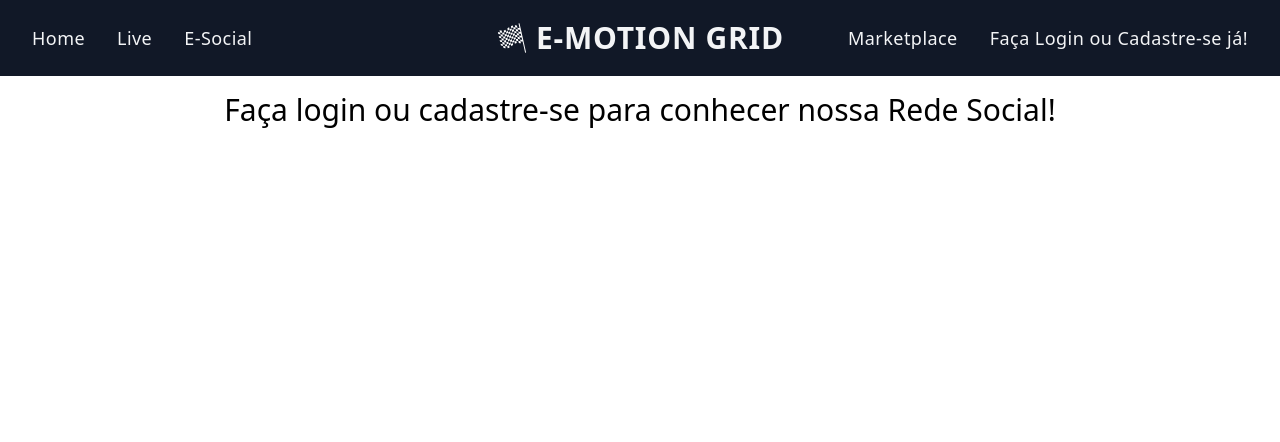
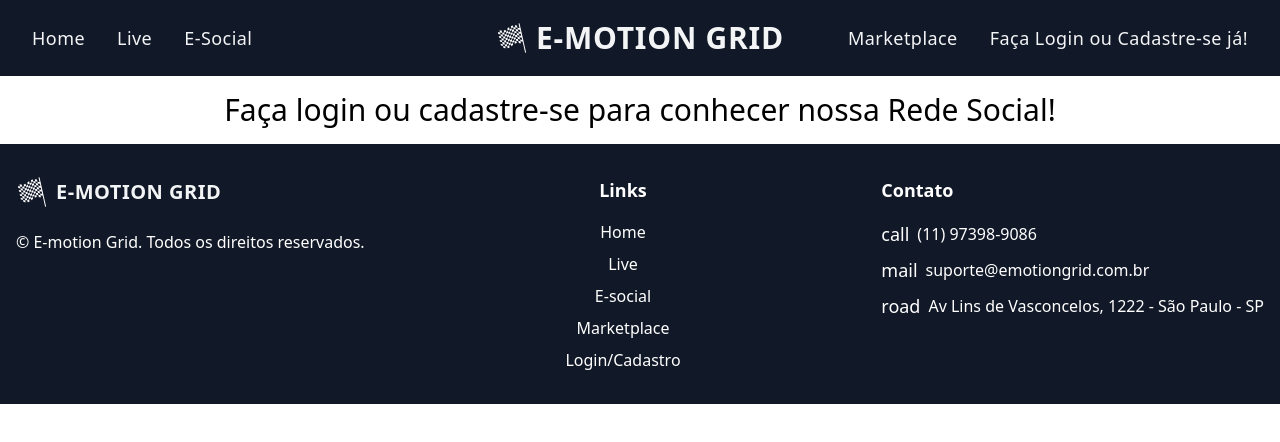
Before and after one commit to wendelldsant/prototipo-plataforma-mahindra, a React (Vite) app: page /social in a window 1280 px wide. Shown: the top 442 px of the page. Built offline with nearby package versions, Linux system fonts and the light colour scheme.

Commit message:
night-changes

```diff
--- a/src/App.jsx
+++ b/src/App.jsx
@@ -1,3 +1,4 @@
+import Footer from "./Componentes/Footer";
 import Header from "./Componentes/Header"
 import { Outlet } from 'react-router-dom';
 
@@ -7,6 +8,7 @@ function App() {
     <>
       <Header />
       <Outlet />
+      <Footer/>
     </>
   )
 }
--- a/src/Componentes/Carousel.jsx
+++ b/src/Componentes/Carousel.jsx
@@ -1,5 +1,6 @@
 import { useState } from "react";
 import { IoIosArrowForward, IoIosArrowBack } from "react-icons/io";
+import Buttons from "./Buttons";
 function Carousel() {
   const images = [
     'carro-azul-ia.png',
@@ -18,9 +19,9 @@ function Carousel() {
   };
 
   return (
-    <div className="relative w-full mx-auto overflow-hidden ">
+    <div className="relative w-full h-screen mx-auto overflow-hidden ">
       <div
-        className="flex w-full h-[100vh] transition-transform duration-1000 ease-in-out"
+        className="flex w-full h-full transition-transform duration-1000 ease-in-out"
         style={{
           transform: `translateX(-${currentIndex * 100}%)`,
         }}
--- /dev/null
+++ b/src/Componentes/Footer.jsx
@@ -0,0 +1,53 @@
+import React from 'react';
+import { Link } from 'react-router-dom';
+import { GiCheckeredFlag } from "react-icons/gi";
+
+
+export default function Footer(){
+  return (
+    <footer className="bg-gray-900 text-white py-8 w-full">
+      <div className="container mx-auto px-4">
+        <div className="flex flex-col md:flex-row justify-between">
+          <div className="mb-8 md:mb-0">
+                <Link to="/" aria-label="E-Motion Grid" title="E-Motion Grid" className="inline-flex items-center lg:mx-auto">
+                        <GiCheckeredFlag className="w-8 h-8 text-white" /> {/* Ícone da bandeira */}
+                        <span className="ml-2 text-xl font-bold tracking-wide text-gray-100 uppercase">
+                            E-Motion Grid
+                        </span>
+                </Link>
+            <div className="mt-4">
+              <p>&copy; E-motion Grid. Todos os direitos reservados.</p>
+            </div>
+          </div>
+
+          <div className="mb-8 md:mb-0">
+            <h3 className="text-center text-lg font-semibold mb-4">Links</h3>
+            <ul className="text-center space-y-2">
+              <li><Link to="/">Home</Link></li>
+              <li><Link to="/live">Live</Link></li>
+              <li><Link to="/social">E-social</Link></li>
+              <li><Link to="/market">Marketplace</Link></li>
+              <li><Link to="/register">Login/Cadastro</Link></li>
+            </ul>
+          </div>
+
+          <div>
+            <h3 className="text-lg font-semibold mb-4">Contato</h3>
+            <p className="flex items-center mb-2">
+              <span className="material-symbols-outlined text-lg mr-2">call</span>
+              (11) 97398-9086
+            </p>
+            <p className="flex items-center mb-2">
+              <span className="material-symbols-outlined text-lg mr-2">mail</span>
+              suporte@emotiongrid.com.br
+            </p>
+            <p className="flex items-center">
+              <span className="material-symbols-outlined text-lg mr-2">road</span>
+              Av Lins de Vasconcelos, 1222 - São Paulo - SP
+            </p>
+          </div>
+        </div>
+      </div>
+    </footer>
+  );
+};
--- a/src/pages/Home.jsx
+++ b/src/pages/Home.jsx
@@ -24,15 +24,17 @@ const dadosCards = [
 
 function Home() {
     return (
-        <section>
+        <section className="gradient-backgroung-blue ">
                 <Carousel/>
-                <section className="gradient-backgroung-blue w-full h-[70vh]">
+                <section id="sobreNos" className="w-full h-[70vh] mb-5">
                     <div>
                         <h1>Sobre Nós</h1>
+                        <img src="publico-torcendo.jpeg" alt="" />
                     </div>
                 </section>
-                <CardHomePage dadosCards={dadosCards} />
-
+                <section className="">
+                    <CardHomePage dadosCards={dadosCards} />
+                </section>
         </section>
     );
 }
--- a/src/pages/Social.jsx
+++ b/src/pages/Social.jsx
@@ -1,5 +1,8 @@
 import React, { useEffect, useState } from 'react';
 import Buttons from "../Componentes/Buttons"
+import { GiCheckeredFlag } from "react-icons/gi";
+import { IoShareSocial } from "react-icons/io5";
+
 
 function Social() {
     const [listaPost, setListaPost] = useState([]);
@@ -31,6 +34,7 @@ function Social() {
         const updatedPosts = listaPost.filter(post => post.idPost !== id);
         setListaPost(updatedPosts);
         localStorage.setItem('posts', JSON.stringify(updatedPosts));
+        alert('Publicação deletada!')
     };
 
     const buttonPost = [{
@@ -48,7 +52,14 @@ function Social() {
             );
         } else {
             return (
-                <div className="max-w-xl mx-auto p-4">
+                <section className='min-h-screen my-4 mx-4'>
+                <div className="max-w-xl mx-auto">
+                    <div className="flex justify-center items-center gap-3 my-3">
+                        <IoShareSocial className="w-8 h-8 text-blue" /> {/* Ícone da bandeira */}
+                        <span className="lg:text-3xl text-cyan-700 sm:text-lg font-extrabold tracking-wide">
+                            E-SOCIAL
+                        </span>
+                    </div>
                     <form
                         className="mb-4"
                         onSubmit={(e) => {
@@ -78,13 +89,23 @@ function Social() {
                     </form>
 
                     <h3 className="text-xl mb-2">Publicações</h3>
-                    <div>
+
+
+                </div>
+                <div className="grid grid-cols-1 sm:grid-cols-2 lg:grid-cols-3 gap-4 my-6">
                         {listaPost.length > 0 ? (
                             listaPost.map(element => (
-                                <div key={element.idPost} className="border border-gray-300 p-4 mb-2 rounded">
+                                <div
+                                    key={element.idPost}
+                                    className="border border-gray-300 p-4 rounded-lg hover:shadow-lg hover:scale-105 transition transform duration-300 ease-in-out">
                                     <div>
                                         <p className="font-semibold">{element.username}: {element.message}</p>
-                                        {element.foto && <img src={element.foto} alt="Foto do Post" className="w-full h-auto mt-2" />}
+                                        {element.foto && (
+                                            <img
+                                                src={element.foto}
+                                                alt="Foto do Post"
+                                                className="w-full p-2 h-1/2 object-cover mt-2 rounded-lg" />
+                                        )}
                                     </div>
                                     {element.username === userOnline && (
                                         <button
@@ -99,7 +120,7 @@ function Social() {
                             <p className="text-gray-500">Seja o primeiro a comentar!</p>
                         )}
                     </div>
-                </div>
+                </section>
             );
         }
     };
```
Also changed, not shown: public/publico-torcendo.jpeg (added).
